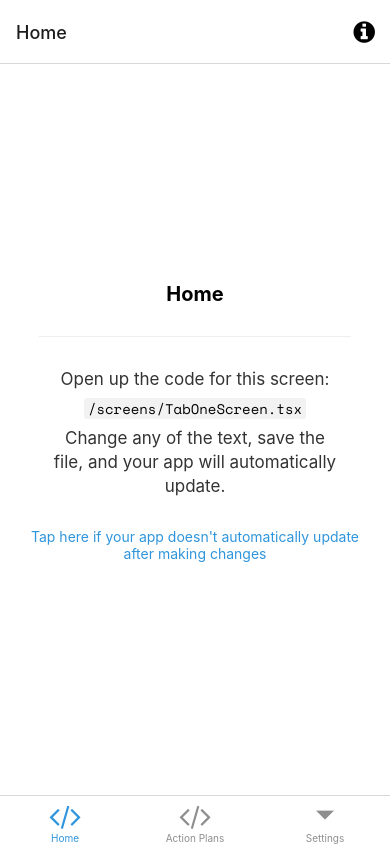
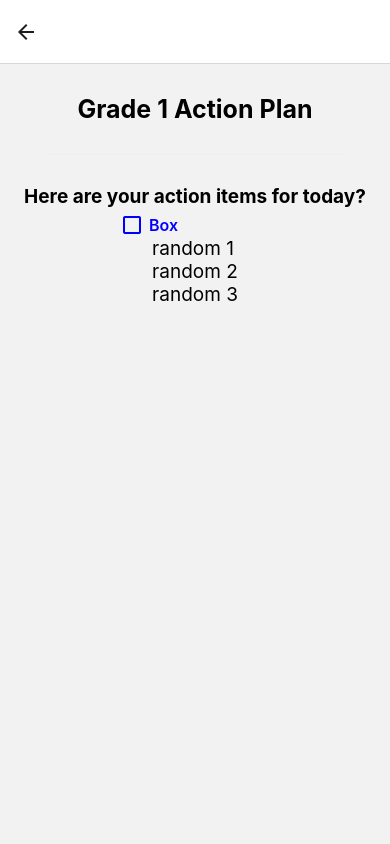
Before and after one commit to marker6275/Note-To-Self-App, a React Native app: screen /Grade1 in a window 390 px wide. Built offline with nearby package versions, Linux system fonts and the light colour scheme; what expo-linking would draw is missing.

Commit message:
did plan 1, changed to scrollView, some font size changes

```diff
--- a/Action Plans/Plan1.tsx
+++ b/Action Plans/Plan1.tsx
@@ -0,0 +1,66 @@
+import { StyleSheet, Linking, FlatList, ScrollView, TouchableOpacity } from 'react-native';
+import { useState } from 'react';
+import { Text, View } from '../components/Themed';
+import Button from '../components/Button';
+import { RootTabScreenProps } from '../types';
+import { useLinkProps, useNavigation } from '@react-navigation/native'
+import { createNativeStackNavigator } from '@react-navigation/native-stack';
+import CheckBox from '../components/Checkbox';
+
+export default function Plan1({ navigation }: RootTabScreenProps<'Grade1'>) {
+
+    const [pressed, setPressed] = useState(false);
+    return (
+        <ScrollView style={styles.containerBox} contentContainerStyle={styles.container}>
+            <Text style={styles.title}>Grade 1 Action Plan</Text>
+            <View style={styles.separator} lightColor="#eee" darkColor="rgba(255,255,255,0.1)" />
+            <Text style={styles.emphasis}>Here are your action items for today?</Text>
+            <CheckBox title="Box" onPress={() => setPressed(!pressed)} isChecked={pressed} textStyle={styles.checklist}/>
+            <FlatList
+            data={[
+                // WE NEED TO FIX THIS
+                // Make a checklist
+                {key: 'random 1'},
+                {key: 'random 2'},
+                {key: 'random 3'},
+                // ALSO NEED TO MAKE A REFRESH BUTTON
+            ]}
+            renderItem={({item}) => <Text style={styles.text}>{item.key}</Text>} />
+
+        </ScrollView>
+
+    )
+}
+
+const styles = StyleSheet.create({
+    container: {
+        alignItems: 'center',
+        justifyContent: 'center',
+        marginTop: 30
+    },
+    containerBox: {
+        marginHorizontal: 10,
+        marginBottom: 10
+    },
+    title: {
+      fontSize: 25,
+      fontWeight: 'bold',
+    },
+    separator: {
+      marginVertical: 30,
+      height: 1,
+      width: '80%',
+    },
+    text: {
+        fontSize: 19,
+        fontWeight: 'normal',
+    },
+    emphasis: {
+        fontSize: 19,
+        fontWeight: 'bold',
+    },
+    checklist: {
+        color: '#fff',
+        backgroundColor: '#fff'
+    }
+})
--- a/Action Plans/Plan2.tsx
+++ b/Action Plans/Plan2.tsx
@@ -61,6 +61,7 @@ const styles = StyleSheet.create({
     container: {
         alignItems: 'center',
         justifyContent: 'center',
+        marginTop: 30
     },
     containerBox: {
         marginHorizontal: 10,
--- a/Action Plans/Plan3.tsx
+++ b/Action Plans/Plan3.tsx
@@ -53,9 +53,10 @@ const styles = StyleSheet.create({
       flex: 1,
       alignItems: 'center',
       justifyContent: 'center',
+      marginTop: 30
     },
     title: {
-      fontSize: 20,
+      fontSize: 25,
       fontWeight: 'bold',
     },
     separator: {
@@ -64,11 +65,11 @@ const styles = StyleSheet.create({
       width: '80%',
     },
     text: {
-        fontSize: 14,
+        fontSize: 19,
         fontWeight: 'normal',
     },
     emphasis: {
-        fontSize: 14,
+        fontSize: 18,
         fontWeight: 'bold',
     },
 })
--- /dev/null
+++ b/components/Checkbox.tsx
@@ -0,0 +1,38 @@
+import { StyleSheet, Text, View, TouchableOpacity } from "react-native";
+import React from "react";
+import { MaterialCommunityIcons } from "@expo/vector-icons";
+
+const CheckBox = (props: any) => {
+    const iconName = props.isChecked ?
+        "checkbox-marked" : "checkbox-blank-outline";
+    const color = props.color;
+    return (
+        <View style={styles.container}>
+            <TouchableOpacity onPress={props.onPress}>
+                <MaterialCommunityIcons
+                    name={iconName} size={24} color='blue' />
+            </TouchableOpacity>
+            <Text style={styles.title}>{props.title}</Text>
+        </View>
+    );
+};
+
+export default CheckBox;
+
+const styles = StyleSheet.create({
+    container: {
+        justifyContent: "flex-start",
+        alignItems: "center",
+        flexDirection: "row",
+        width: 150,
+        marginTop: 5,
+        marginHorizontal: 5,
+        color: 'blue'
+    },
+    title: {
+        color: 'blue',
+        fontSize: 16,
+        marginLeft: 5,
+        fontWeight: "600",
+    },
+});
--- a/navigation/index.tsx
+++ b/navigation/index.tsx
@@ -21,6 +21,7 @@ import LinkingConfiguration from './LinkingConfiguration';
 import ExtraHelp from '../Action Plans/ExtraHelp';
 import Plan3 from '../Action Plans/Plan3';
 import Plan2 from '../Action Plans/Plan2';
+import Plan1 from '../Action Plans/Plan1';
 
 export default function Navigation({ colorScheme }: { colorScheme: ColorSchemeName }) {
   return (
@@ -45,8 +46,9 @@ function RootNavigator() {
       <Stack.Screen name="NotFound" component={NotFoundScreen} options={{ title: 'Oops!' }} />
       <Stack.Screen name="Homescreen" component={TabOneScreen} options={{ title: 'Home' }} />
       <Stack.Screen name="ExtraHelp" component={ExtraHelp} options={{title: "I Need Extra Help"}} />
-      <Stack.Screen name="Grade2" component={Plan2}/>
-      <Stack.Screen name="Grade3" component={Plan3}/>
+      <Stack.Screen name="Grade1" component={Plan1} options={{title: ' '}}/>
+      <Stack.Screen name="Grade2" component={Plan2} options={{title: ' '}}/>
+      <Stack.Screen name="Grade3" component={Plan3} options={{title: ' '}}/>
     </Stack.Navigator>
   );
 }
--- a/screens/ActionPlan.tsx
+++ b/screens/ActionPlan.tsx
@@ -11,7 +11,7 @@ import { createNativeStackNavigator } from '@react-navigation/native-stack';
 export default ( {navigation}: {navigation: any} ) => {
   return (
     <View style={styles.container}>
-      <Button title="Grade 1" onPress={() => navigation.navigate('NotFound')}/>
+      <Button title="Grade 1" onPress={() => navigation.navigate('Grade1')}/>
       <Button title="Grade 2" onPress={() => navigation.navigate('Grade2')}/>
       <Button title="Grade 3" onPress={() => navigation.navigate('Grade3')}/>
 
```
